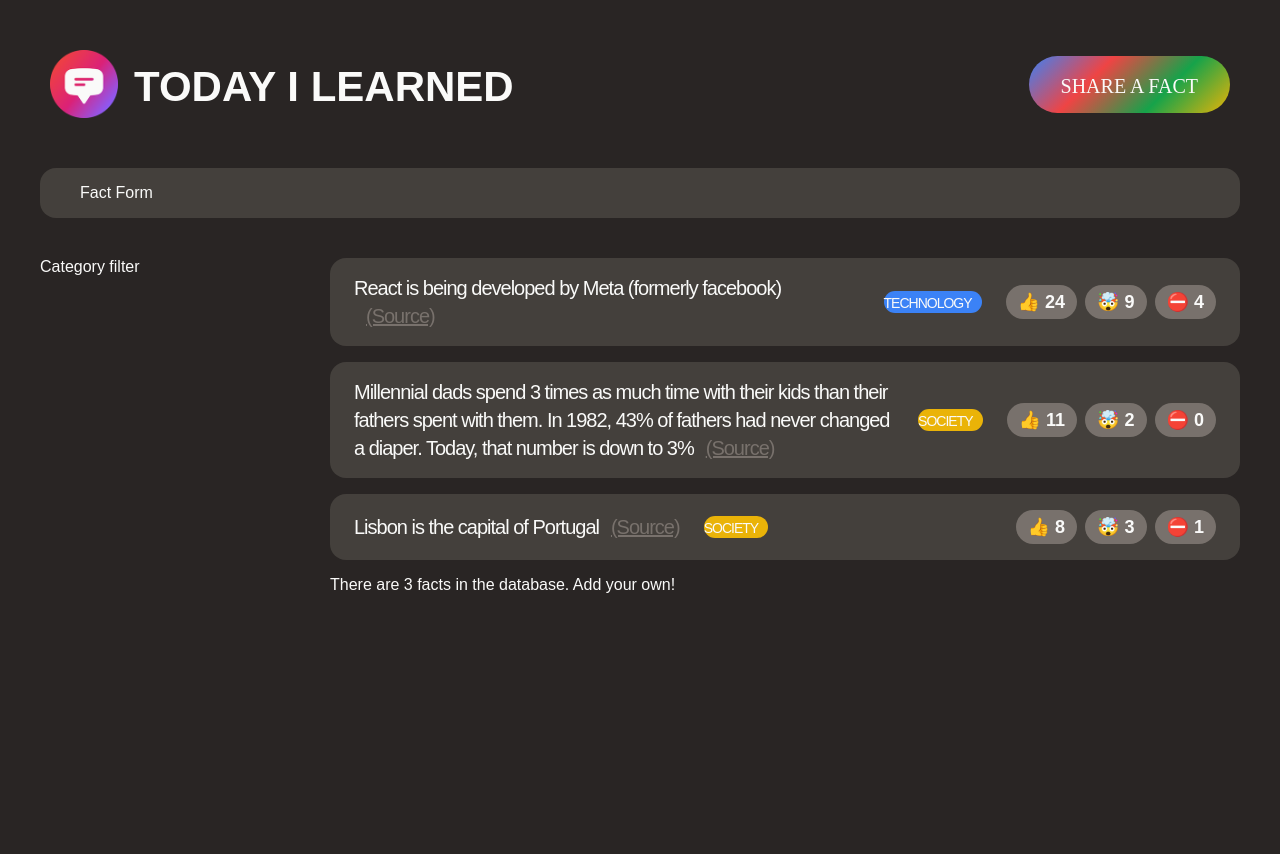
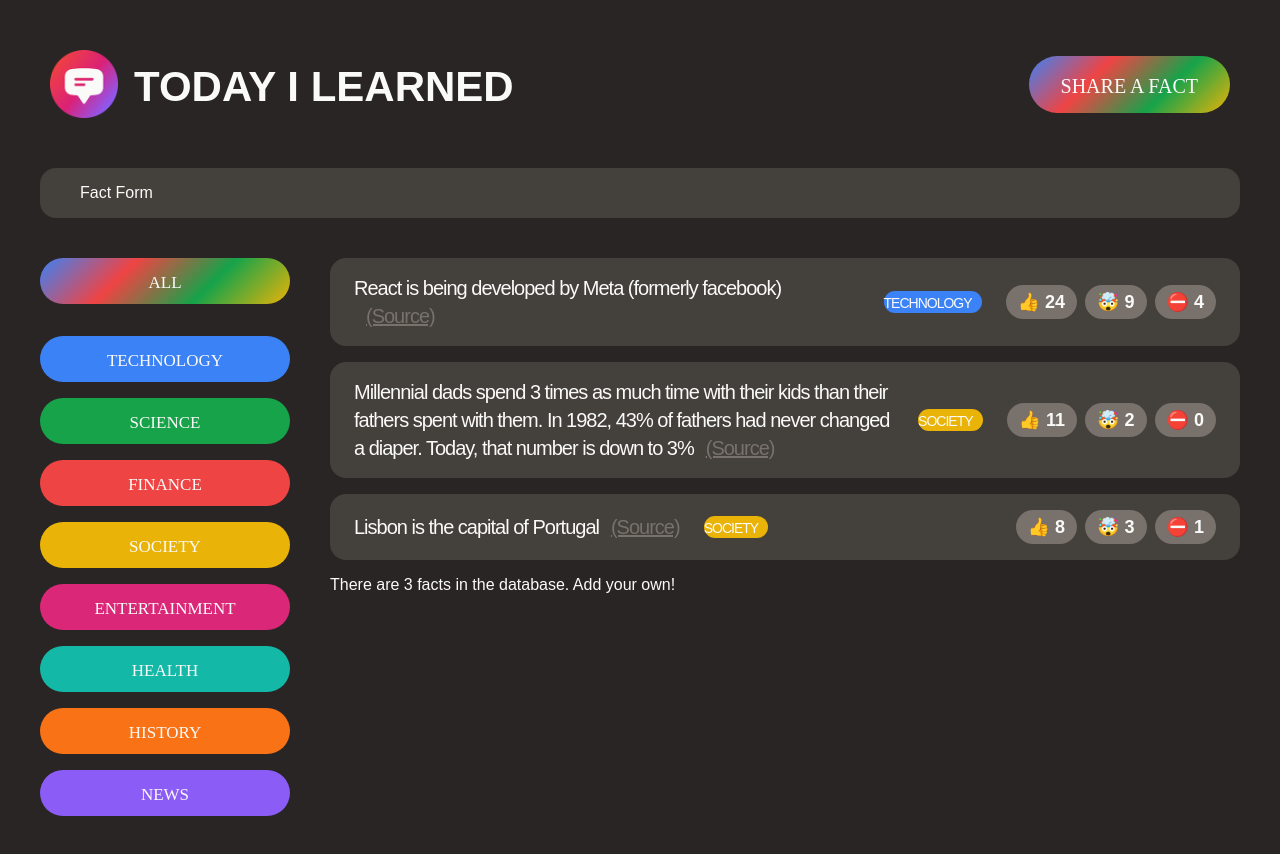
Before and after one commit to Nairouz-Belle/today-I-learned, a React (Create React App) app: page / in a window 1280 px wide. Shown: the top 854 px of the page. Before the commit the page ends 800 px from the top, so only its background shows below. Built offline with nearby package versions, Linux system fonts and the light colour scheme; a web font is replaced by a local one.

Commit message:
Rendering list of category with react.

```diff
--- a/src/App.js
+++ b/src/App.js
@@ -1,15 +1,5 @@
 import './style.css'
 
-const CATEGORIES = [
-  { name: "technology", color: "#3b82f6" },
-  { name: "science", color: "#16a34a" },
-  { name: "finance", color: "#ef4444" },
-  { name: "society", color: "#eab308" },
-  { name: "entertainment", color: "#db2777" },
-  { name: "health", color: "#14b8a6" },
-  { name: "history", color: "#f97316" },
-  { name: "news", color: "#8b5cf6" },
-];
 
 const initialFacts = [
   {
@@ -72,9 +62,33 @@ function NewFactForm(){
   return <form className="fact-form">Fact Form</form>;
 }
 
+const CATEGORIES = [
+  { name: "technology", color: "#3b82f6" },
+  { name: "science", color: "#16a34a" },
+  { name: "finance", color: "#ef4444" },
+  { name: "society", color: "#eab308" },
+  { name: "entertainment", color: "#db2777" },
+  { name: "health", color: "#14b8a6" },
+  { name: "history", color: "#f97316" },
+  { name: "news", color: "#8b5cf6" },
+];
+
 function CategoryFilter(){
   return (
-    <aside>Category filter</aside>
+    <aside>
+      <ul>
+        <li className="category">
+              <button className="btn btn-all-categories">All</button>
+        </li>
+
+        {CATEGORIES.map((cat)=>
+           <li key={cat.name} className="category">
+           <button className="btn btn-category" style={{backgroundColor:cat.color}} >{cat.name}</button>
+   </li>
+        )}
+
+      </ul>
+    </aside>
   );
 }
 
@@ -97,7 +111,6 @@ function FactList(){
 
 function Fact({fact}){
   //Let's do that while we receive the props in the function parameter//const {fact} = props; // === cnost fact = props.fact;
-
   return <li  className="fact">
               <p>
                 {fact.text}
@@ -112,4 +125,5 @@ function Fact({fact}){
           </li>
 }
 
+
 export default App;
```
